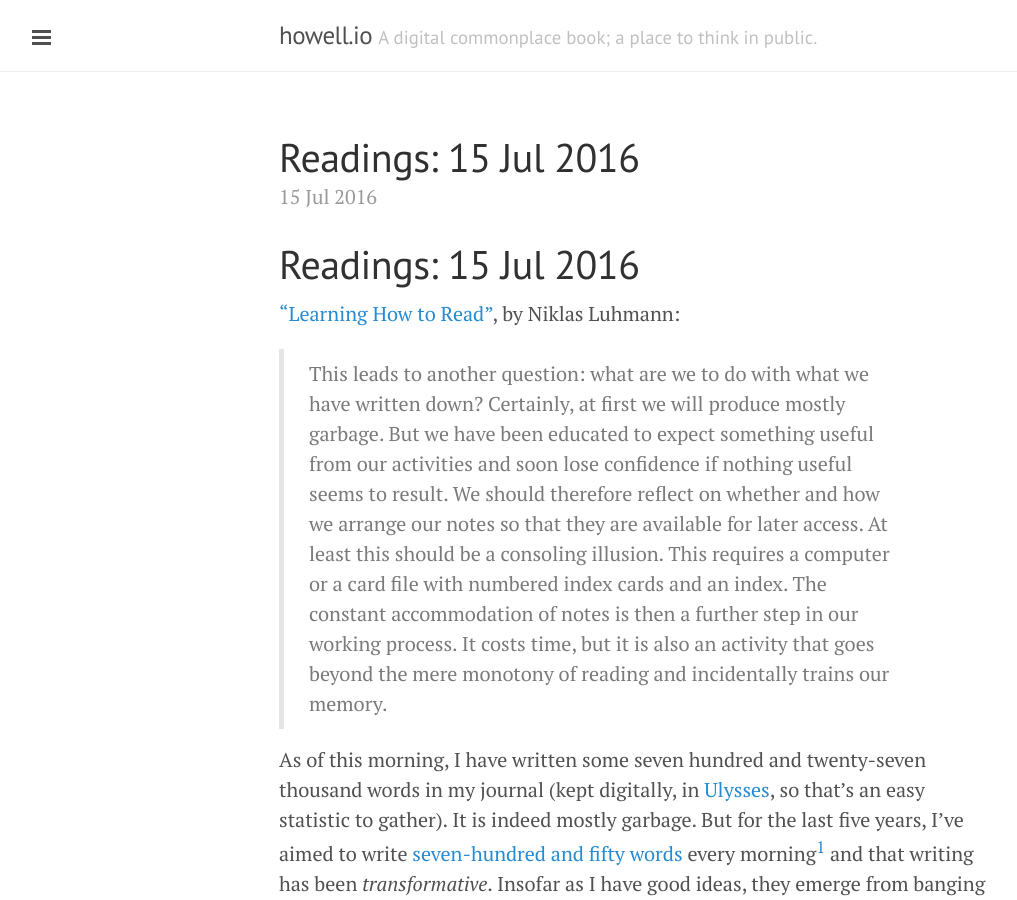
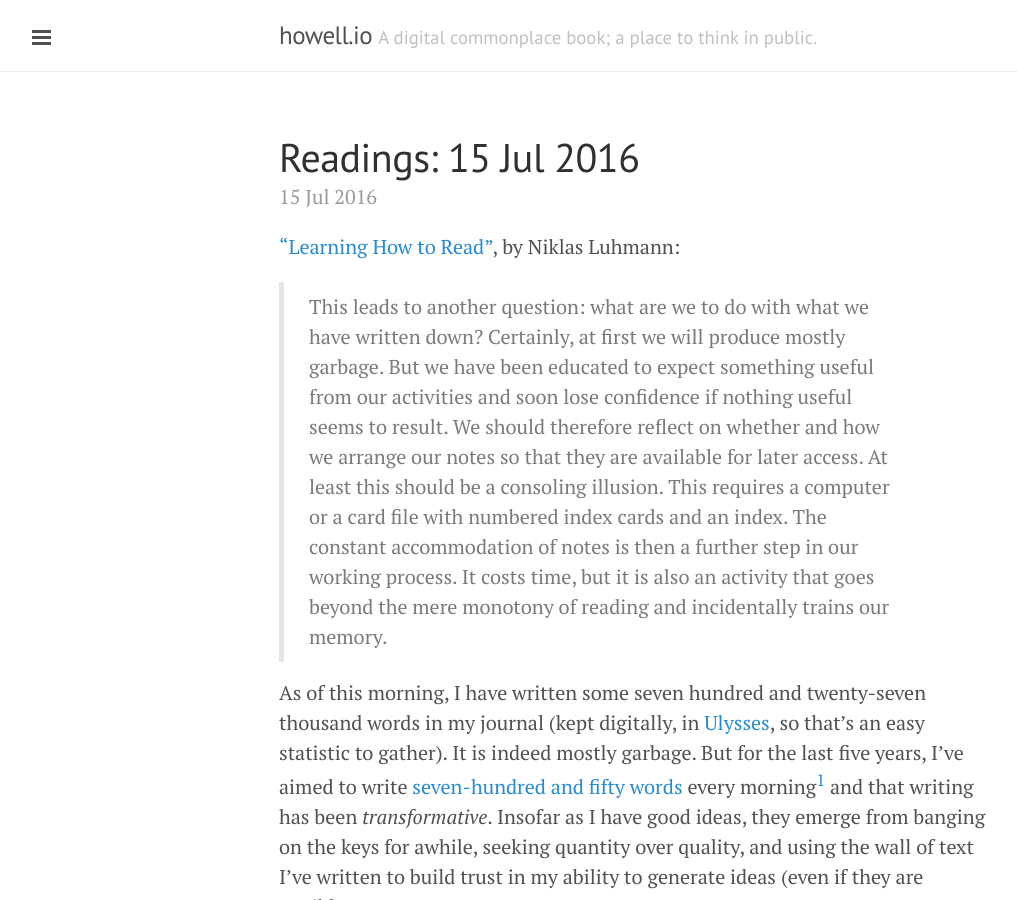
Before and after one commit to dehowell/dehowell.github.io, a Jekyll site: the page built from _posts/2016-07-15-readings.md, in a window 1280 px wide and 900 px high. Shown: the whole window, without its empty margins (1-1018 px from the left). Built offline with Jekyll 4.4.1, drawn with Linux system fonts in a browser that asks for light colours; comment, search, counter and statistics services are not loaded.

Commit message:
Removed redundant title

```diff
--- a/_posts/2016-07-15-readings.md
+++ b/_posts/2016-07-15-readings.md
@@ -3,8 +3,6 @@ layout: post
 title: "Readings: 15 Jul 2016"
 date: 2016-07-15T16:02:01-04:00
 ---
-
-# Readings: 15 Jul 2016
 
 ["Learning How to Read"](http://luhmann.surge.sh/learning-how-to-read), by Niklas Luhmann:
 
```
